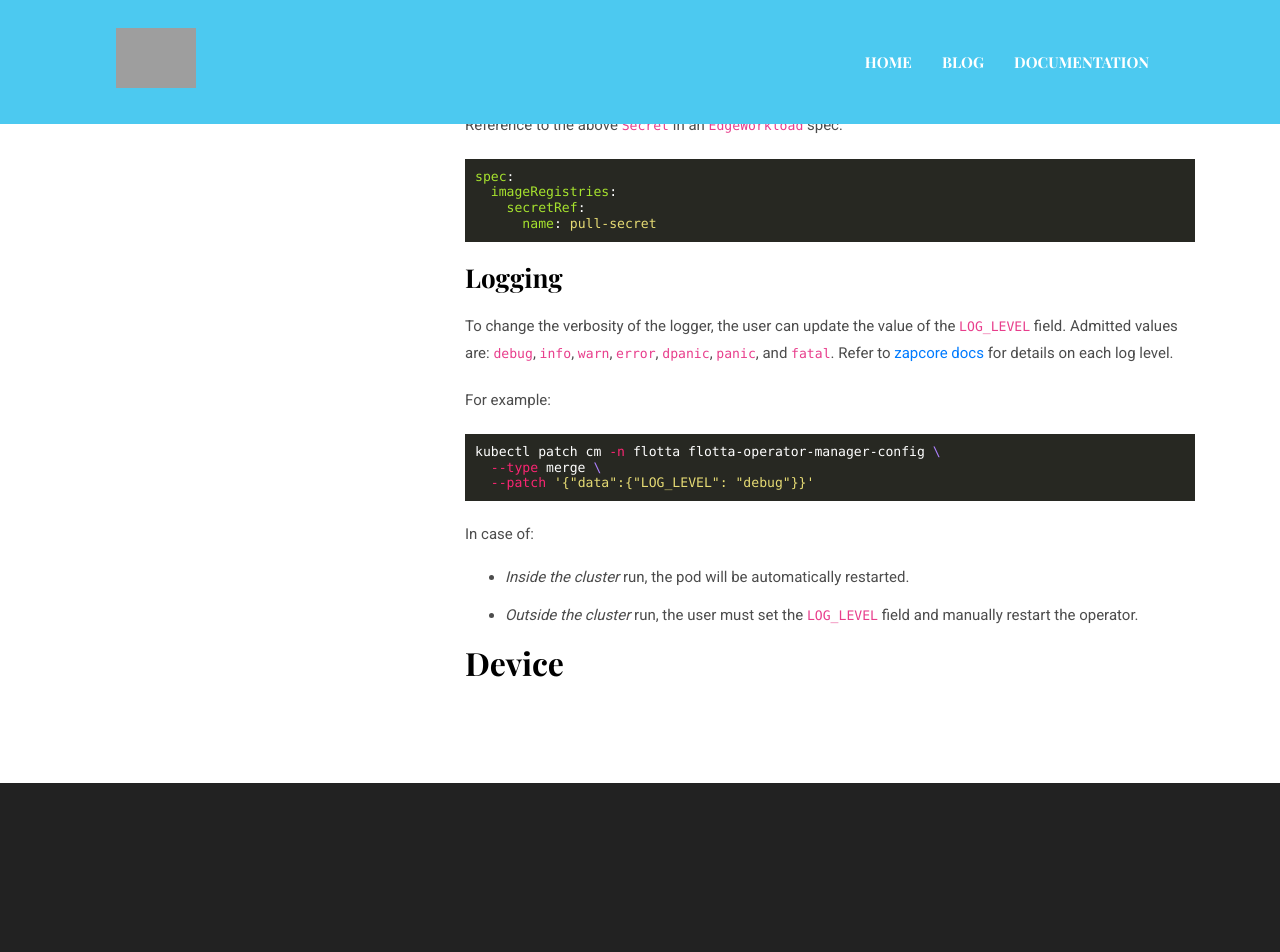
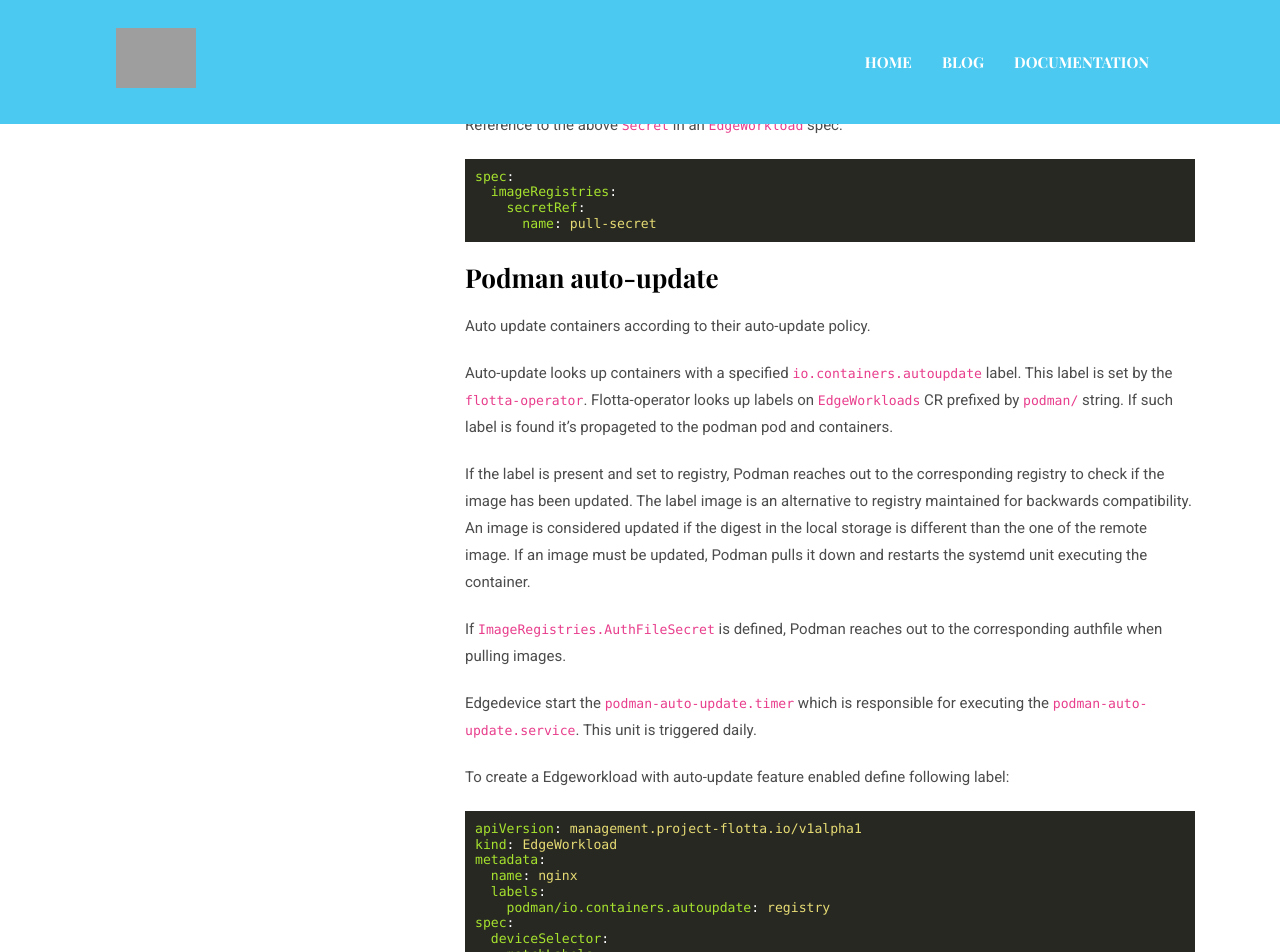
Before and after one commit to project-flotta/project-flotta.github.io, a Jekyll site: the page built from documentation/latest/operations/configuration.md, in a window 1280 px wide and 1400 px high, scrolled down 2475 px. Shown: the top 952 px of the window. Built offline with Jekyll 4.4.1, drawn with Linux system fonts in a browser that asks for light colours; a script that is not in the unit is left out; some of the changed text lies outside the part shown; grey boxes are pictures that could not be loaded.

Commit message:
Doc: Added the latest missing docs from operator
Signed-off-by: Eloy Coto <eloy.coto@acalustra.com>

````diff
--- a/_data/documentation/latest.yaml
+++ b/_data/documentation/latest.yaml
@@ -43,3 +43,5 @@
   Childs:
   - Name: Development Guide
     Link: "dev/guide.md"
+  - Name: Profiling
+    Link: "dev/profiling.md"
--- a/documentation/latest/operations/configuration.md
+++ b/documentation/latest/operations/configuration.md
@@ -137,6 +137,49 @@ spec:
 ```
 
 
+## Podman auto-update
+
+Auto update containers according to their auto-update policy.
+
+Auto-update looks up containers with a specified `io.containers.autoupdate`
+label. This label is set by the `flotta-operator`. Flotta-operator looks up
+labels on `EdgeWorkloads` CR prefixed by `podman/` string. If such label is
+found it's propageted to the podman pod and containers.
+
+If  the  label  is  present  and set to registry, Podman reaches out to the
+corresponding registry to check if the image has been updated. The label image
+is an alternative to registry maintained for backwards compatibility.  An image
+is considered updated if the digest in the local storage is different than the
+one of the remote image.  If an image must be  updated,  Podman  pulls  it  down
+and restarts the systemd unit executing the container.
+
+If `ImageRegistries.AuthFileSecret` is defined, Podman reaches out to the
+corresponding authfile when pulling images.
+
+Edgedevice start the `podman-auto-update.timer` which is responsible for
+executing the `podman-auto-update.service`. This unit is triggered daily.
+
+To create a Edgeworkload with auto-update feature enabled define following
+label:
+```yaml
+apiVersion: management.project-flotta.io/v1alpha1
+kind: EdgeWorkload
+metadata:
+  name: nginx
+  labels:
+    podman/io.containers.autoupdate: registry
+spec:
+  deviceSelector:
+    matchLabels:
+      device: local
+  type: pod
+  pod:
+    spec:
+      containers:
+        - name: nginx
+          image: quay.io/bitnami/nginx:1.20
+```
+
 ## Logging
 
 To change the verbosity of the logger, the user can update the value of the `LOG_LEVEL` field.
````
Also changed, not shown: documentation/latest/dev/profiling.md (added, +93 -0 lines).
